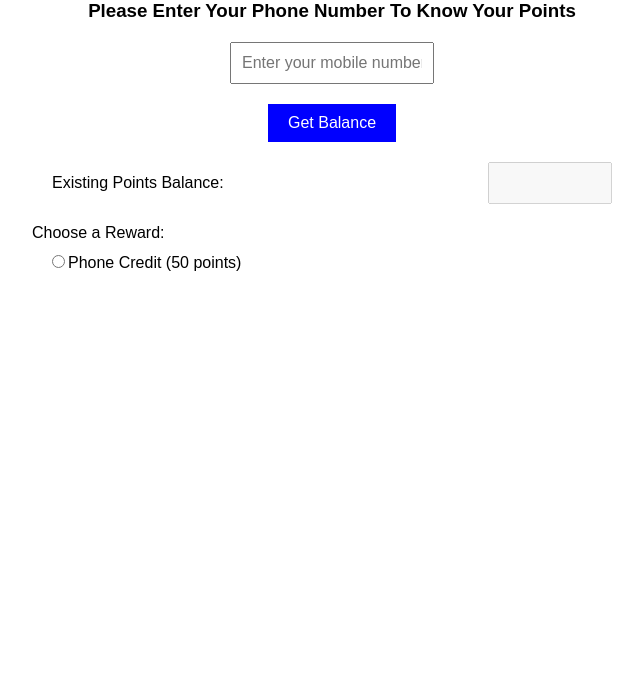
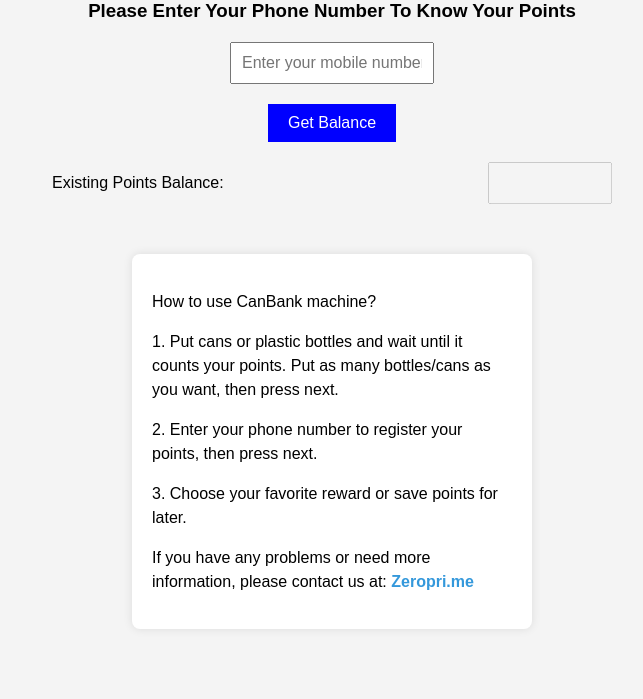
Before and after one commit to MarioNageh/Recycle-Machine, a FastAPI app: page / in a window 1280 px wide. Shown: the part 164-863 px from the top of the page, without its empty margins (308-951 px from the left). Before the commit the page ends 435 px from the top, so only its background shows below. Run offline with FastAPI, Linux system fonts and the light colour scheme.

Commit message:
Add New Desing

```diff
--- a/main.py
+++ b/main.py
@@ -7,14 +7,21 @@ from starlette.templating import Jinja2Templates
 app = FastAPI()
 app.mount("/static", StaticFiles(directory="static"), name="static")
 templates = Jinja2Templates(directory="templates")
-
+backend = "https://www.mn-developer.com:8010"
 
 @app.get("/", response_class=HTMLResponse)
 async def read_root(request: Request):
-    backend = "https://www.mn-developer.com:8010"
     title = "CanBank.app"
     variables = {"backend": backend, 'title': title}
     return templates.TemplateResponse("index.html", {"request": request, **variables})
+
+
+
+@app.get("/help", response_class=HTMLResponse)
+async def help(request: Request):
+    title = "CanBank.app"
+    variables = {"backend": backend, 'title': title}
+    return templates.TemplateResponse("help.html", {"request": request, **variables})
 
 
 @app.get("/check/{phone}")
--- a/static/style.css
+++ b/static/style.css
@@ -1,5 +1,35 @@
+.divholder {
+    width: 60%;
+    margin: 50px auto;
+    background-color: #fff;
+    padding: 20px;
+    border-radius: 8px;
+    box-shadow: 0 0 10px rgba(0, 0, 0, 0.1);
+}
+
+.divholder p {
+    line-height: 1.5;
+    margin-bottom: 15px;
+}
+
+.divholder a {
+    color: #3498db;
+    text-decoration: none;
+    font-weight: bold;
+}
+
+.divholder a:hover {
+    text-decoration: underline;
+}
+
+.mybtn {
+    text-align: center;
+}
+
+
 body {
-    font-family: Arial, sans-serif;
+    font-family: 'Arial', sans-serif;
+    background-color: #f4f4f4;
     margin: 0;
     padding: 0;
 }
--- a/templates/index.html
+++ b/templates/index.html
@@ -16,7 +16,7 @@
             <img src="https://upload.wikimedia.org/wikipedia/commons/8/8a/Logo_ENI.svg" alt="Logo">
         </div>
         <div class="buttons">
-           <button class="fancy-button question-button">
+            <button class="fancy-button question-button" onclick="redirectToHelp()">
                 <i class="fas fa-question"></i> <!-- Font Awesome "?" icon -->
             </button>
 
@@ -39,10 +39,25 @@
         <label for="pointsBalance">Existing Points Balance:</label>
         <input type="text" id="pointsBalance" disabled="">
     </div>
-    <div class="reward-section">
-        <label>Choose a Reward:</label>
-        <label><input type="radio" name="reward" value="reward1">Phone Credit (50 points)</label>
+
+    <div class="divholder">
+        <p>How to use CanBank machine?</p>
+
+        <p>1. Put cans or plastic bottles and wait until it counts your points. Put as many bottles/cans as you want,
+            then press next.</p>
+
+        <p>2. Enter your phone number to register your points, then press next.</p>
+
+        <p>3. Choose your favorite reward or save points for later.</p>
+
+        <p>If you have any problems or need more information, please contact us at: <a href="mailto:Zeropri.me">Zeropri.me</a>
+        </p>
     </div>
+
+    <!--    <div class="reward-section">-->
+    <!--        <label>Choose a Reward:</label>-->
+    <!--        <label><input type="radio" name="reward" value="reward1">Phone Credit (50 points)</label>-->
+    <!--    </div>-->
 </div>
 
 <script>
@@ -72,6 +87,12 @@
             });
     }
 
+
+      function redirectToHelp() {
+        window.location.href = '/help';
+    }
+
 </script>
+
 </body>
 </html>
```
Also changed, not shown: templates/help.html (added, +42 -0 lines). Lines whose indentation alone changed are shown as unchanged.
